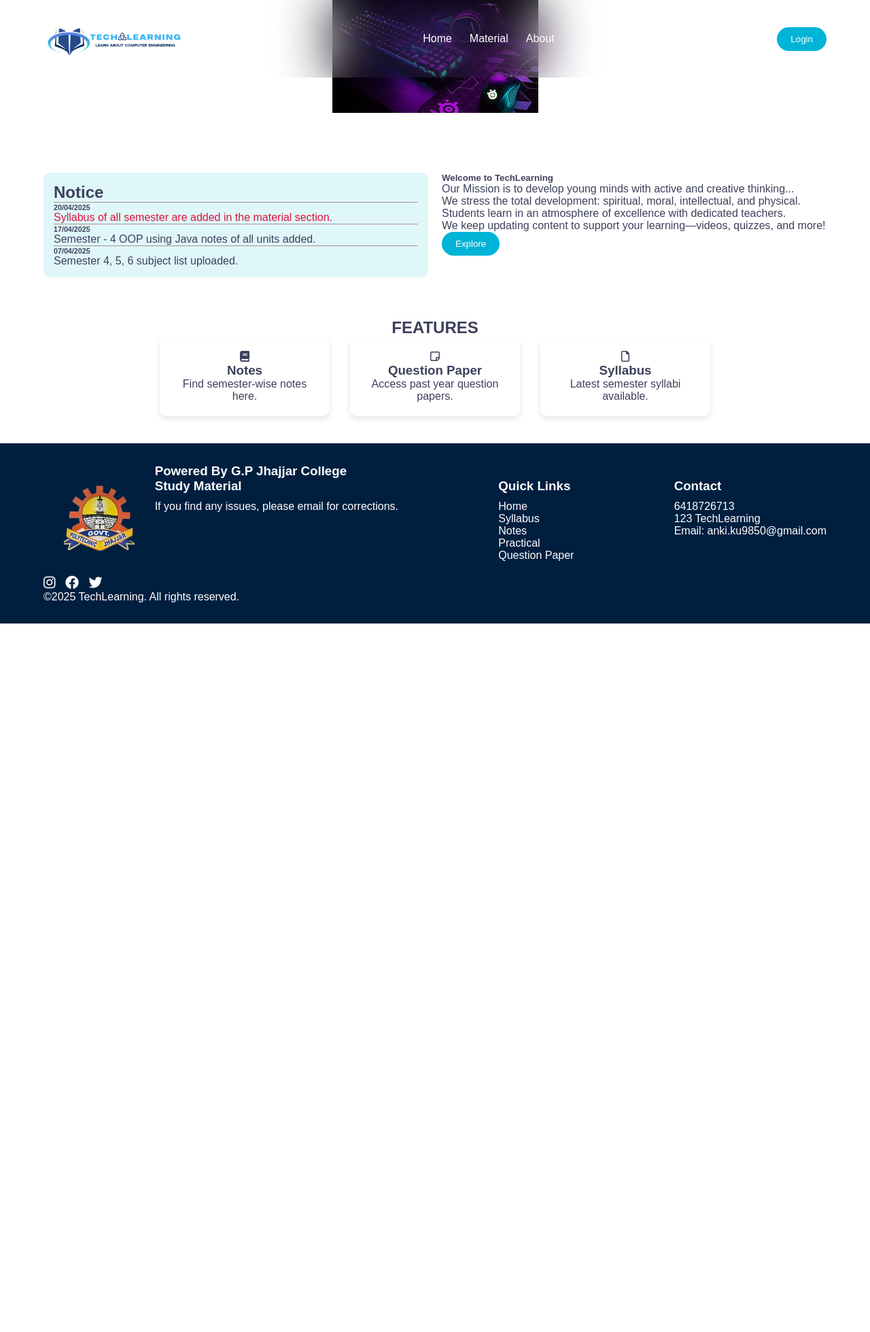
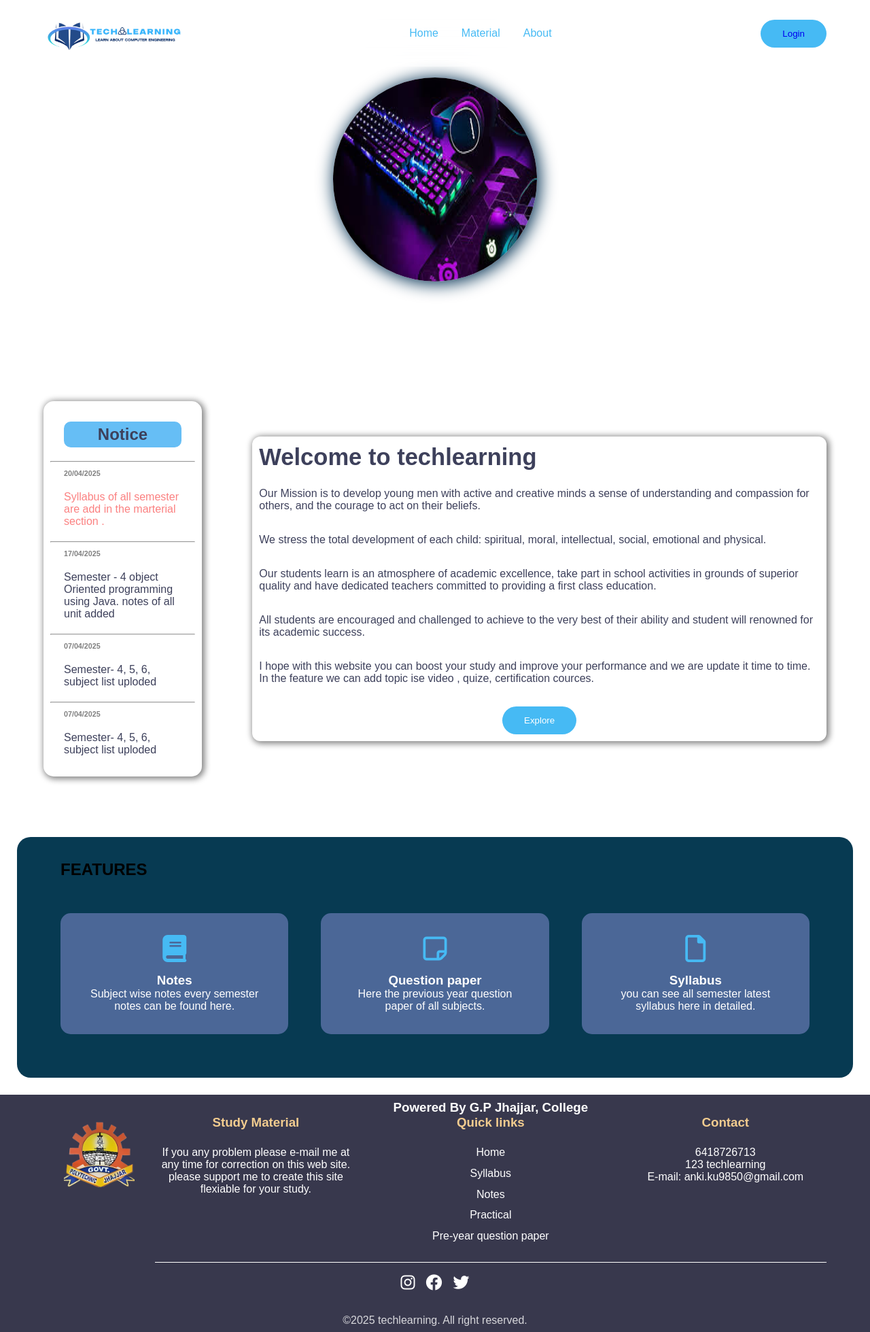
Before and after one commit to animehoodie/TECHLEARNING, a PHP site: page / in a window 1280 px wide. Shown: the whole page at 68% size. Before the commit the page ends 917 px from the top, so only its background shows below. Run offline with PHP 8.4, Linux system fonts and the light colour scheme.

Commit message:
seven commit

```diff
--- a/index.html
+++ b/index.html
@@ -9,107 +9,121 @@
         <link rel="stylesheet" href="syll.css">
     </head>
     <body>
-     <header class="header">
-    <img class="logo" src="Images/logo.png" alt="techlearning logo">
+      <header>
+          <img class="logo" src="Images/logo.png" alt="techlearning" aria-posinset="left" sizes="60px">
           <nav class="nav-links">
               <a href="index.html">Home</a>
               <a href="material.html">Material</a>
+              <!--<a href="question.html">Question</a>-->
               <a href="about.html">About</a>
           </nav>
-    <button class="cta-btn"><a href="login.html">Login</a></button>
-    <div class="menu-toggle"><i class="fas fa-bars"></i></div>
+          <button class="cta-btn"><a href="login.html" style="text-decoration: none;">Login</a></button>
       </header>
-
+      <!--hero section-->
       <div class="slideshow-container">
-    <div class="mySlides"><img src="Images/hero-image1.png" alt=""></div>
-    <div class="mySlides"><img src="Images/hero-image2.png" alt=""></div>
-    <div class="mySlides"><img src="Images/hero-image3.png" alt=""></div>
-    <div class="mySlides"><img src="Images/hero-image4.png" alt=""></div>
-    <div class="mySlides"><img src="Images/hero-image.png" alt=""></div>
+          <div class="mySlides fade image" >
+              <img src="Images/hero-image1.png" alt="">
           </div>
-
+          <div class="mySlides fade image" >
+              <img src="Images/hero-image2.png" alt="">
+          </div>
+          <div class="mySlides fade image" >
+              <img src="Images/hero-image3.png" alt="">
+          </div>
+          <div class="mySlides fade image" >
+              <img src="Images/hero-image4.png" alt="">
+          </div>
+          <div class="mySlides fade image" >
+              <img src="Images/hero-image.png" height="600px" alt="computer">
+          </div>
+      </div>
       <section class="hero">
           <div class="hero-content1">
               <div class="box-right">
-        <h2>Notice</h2>
+                  <h2 style="text-align: center; padding: 5px; margin: 20px; background-color: #66bef5; border-radius: 10px;">Notice</h2>
                   <hr>
-        <h6>20/04/2025</h6>
-        <p class="alert">Syllabus of all semester are added in the material section.</p>
+                  <h6 style="color: gray;margin-top: 10px; margin-left: 20px;">20/04/2025</h6>
+                  <p style="color: rgb(251, 129, 129); margin: 20px;">Syllabus of all semester are add in the marterial section . </p>
                   <hr>
-        <h6>17/04/2025</h6>
-        <p>Semester - 4 OOP using Java notes of all units added.</p>
+                  <h6 style="color: gray; margin-top: 10px; margin-left: 20px;">17/04/2025</h6>
+                  <p style="margin: 20px;">Semester - 4 object Oriented programming using Java. notes of all unit added</p>
                   <hr>
-        <h6>07/04/2025</h6>
-        <p>Semester 4, 5, 6 subject list uploaded.</p>
+
+                  <h6 style="color: gray; margin-top: 10px; margin-left: 20px;">07/04/2025</h6>
+                  <p style="margin: 20px;">Semester- 4, 5, 6, subject list uploded</p>
+                  <hr>
+                  <h6 style="color: gray; margin-top: 10px; margin-left: 20px;">07/04/2025</h6>
+                  <p style="margin: 20px;">Semester- 4, 5, 6, subject list uploded</p>
               </div>
           </div>
+          <div class="hero-content">
+              <h5>Welcome to techlearning</h5>
+              <p> Our Mission is to develop young men with active and creative minds a sense of understanding and compassion for others, and the courage to act on their beliefs.</p>
+              <p>We stress the total development of each child: spiritual, moral, intellectual, social, emotional and physical.</p>
+              <p>Our students learn is an atmosphere of academic excellence, take part in school activities in grounds of superior quality and have dedicated teachers committed to providing a first class education.</p>
+              <p>All students are encouraged and challenged to achieve to the very best of their ability and student will renowned for its academic success.</p>
+              <p>I hope with this website you can boost your study and improve your performance and we are update it time to time. In the feature we can add topic ise video , quize, certification cources.</p>
+              <center><button class="cta-btn">Explore</button></center>
+          </div>
 
-    <div class="hero-content">
-      <h5>Welcome to TechLearning</h5>
-      <p>Our Mission is to develop young minds with active and creative thinking...</p>
-      <p>We stress the total development: spiritual, moral, intellectual, and physical.</p>
-      <p>Students learn in an atmosphere of excellence with dedicated teachers.</p>
-      <p>We keep updating content to support your learning—videos, quizzes, and more!</p>
-      <button class="cta-btn">Explore</button>
-    </div>
       </section>
-
+      <!--Features Section-->
       <section class="features" id="features">
-    <h1>FEATURES</h1>
+          <h1 style="color: black; margin-bottom: 50px; margin-top: -30px;">FEATURES</h1>
           <div class="features-grid">
               <div class="feature-card">
                   <i class="fa-solid fa-book"></i>
                   <h3>Notes</h3>
-        <p>Find semester-wise notes here.</p>
+                  <p>Subject wise notes every semester notes can be found here.</p>
               </div>
               <div class="feature-card">
                   <i class="fa-regular fa-note-sticky"></i>
-        <h3>Question Paper</h3>
-        <p>Access past year question papers.</p>
+                  <h3>Question paper</h3>
+                  <p>Here the previous year question paper of all subjects.</p>
               </div>
               <div class="feature-card">
                   <i class="fa-regular fa-file"></i>
                   <h3>Syllabus</h3>
-        <p>Latest semester syllabi available.</p>
+                  <p>you can see all semester latest syllabus here in detailed.</p>
               </div>
           </div>
       </section>
-
+      <!--link to js file-->
+      <script src="slid.js"></script>
       <footer class="footer">
-    <img class="co" src="Images/download.png" alt="College Logo">
-    <h3>Powered By G.P Jhajjar College</h3>
+          <img class="co" src="Images/download.png" alt="College Logo" aria-posinset="left" sizes="60px">
+          <h3>Powered By G.P Jhajjar, College</h3>
           <div class="footer-content">
               <div class="footer-col">
-        <h3>Study Material</h3>
-        <p>If you find any issues, please email for corrections.</p>
+                  <h3> Study Material</h3>
+                  <p> If you any problem please e-mail me at any time for correction on this web site. please support me to create this site flexiable for your study.
+                  </p>
               </div>
               <div class="footer-col">
-        <h3>Quick Links</h3>
+                  <h3>Quick links</h3>
                   <ul>
                       <li><a href="index.html">Home</a></li>
                       <li><a href="syllabus.html">Syllabus</a></li>
                       <li><a href="notes.html">Notes</a></li>
                       <li><a href="practical.html">Practical</a></li>
-          <li><a href="question.html">Question Paper</a></li>
+                      <li><a href="question.html">Pre-year question paper</a></li>
                   </ul>
               </div>
               <div class="footer-col">
                   <h3>Contact</h3>
                   <p>6418726713</p>
-        <p>123 TechLearning</p>
-        <p>Email: anki.ku9850@gmail.com</p>
+                  <p>123 techlearning</p>
+                  <p>E-mail: anki.ku9850@gmail.com</p>
               </div>
           </div>
           <div class="social-links">
-      <a href="#"><i class="fab fa-instagram"></i></a>
-      <a href="#"><i class="fab fa-facebook"></i></a>
-      <a href="#"><i class="fab fa-twitter"></i></a>
+              <a href=""><i class="fab fa-instagram"></i></a>
+              <a href=""><i class="fa-brands fa-facebook"></i></a>
+              <a href=""><i class="fab fa-twitter"></i></a>
           </div>
           <div class="copyright">
-      &copy;2025 TechLearning. All rights reserved.
+              &copy;2025 techlearning. All right reserved.
           </div>
       </footer>
-
-  <script src="slid.js"></script>
   </body>
 </html>
--- a/style.css
+++ b/style.css
@@ -16,15 +16,16 @@
 body{
 background-color: white;
 color: var(--charcoal);
-
+  /*overflow: hidden;*/
 }
 /* modern header */
 header{
   position:fixed;
   top:0;
   width: 100%;
-    padding: 1.5rem 5%;
-    /*background-color: #ddd;*/
+  padding: 1rem 5%;
+   /*background-image:url('Images/image.png') ;
+ background-color: #4b6797;*/
   backdrop-filter: blur(40px);
   z-index: 1000;
   display: flex;
@@ -33,131 +34,209 @@ header{
   box-shadow: gray;
 }
 
-.logo {
+.logo{
 width: 20%;
 }
 
-.nav-links {
+.nav-links{
   display: flex;
-  gap: 1rem;
+  gap: 1.5rem;
 }
 
 .nav-links a {
+  text-decoration: none;
+  color: rgba(70, 186, 244);
+  font-weight: 500;
+  transition: color 0.3s;
+  padding: 5px;
+}
+
+.nav-links a:hover{
+background-color: rgba(70, 186, 244);
+border-radius: 10px;
 color: white;
-  text-decoration: none;
-  font-weight: 500;
-  transition: color;
-  padding: 5px
 
 }
 
-.nav-link a:hover{
-  background-color: rgba(70, 186, 244);
-  border-radius: 10px;
-  color:white;
+.cta-btn{
+  background: rgba(70, 186, 244);
+  color: white;
+  padding: 0.8rem 2rem;
+  border-radius: 30px;
+  border: none;
+  cursor: pointer;
+  transition: transform 0.3s;
 }
 
-.cta-btn {
-  background-color: #00b4d8;
-  border: none;
-  padding: 10px 20px;
-  border-radius: 20px;
-  color: white;
-  cursor: pointer;
+.cta-btn:hover{
+  /*transform: translateY(-2px);*/
+  background-color: transparent;
+  color: #0fbcf9;
+  border: 1px solid #0fbcf9;
 }
 
-.cta-btn a {
-  color: white;
-  text-decoration: none;
+/*hero section*/
+.hero{
+  min-height: 50vh;
+  padding: 12rem 5% 4rem;
+  display: grid;
+  grid-template-columns: 1fr 2.9fr;
+  align-items: center;
+  justify-content: center;
+  gap: 1rem;
+
 }
 
-.menu-toggle {
-  display: none;
-  color: white;
-  font-size: 24px;
-  cursor: pointer;
+.hero-content{
+  max-width: 1000%;
+  box-shadow: 2px 1.5px 10px 2px gray;
+  border-radius: 12px;
+  padding: 10px;
 }
 
-.slideshow-container img {
-  width: 100%;
-  height: auto;
+
+.hero h5{
+  font-size: clamp(2rem, 2.7vw, 3rem);
+  line-height: 1.2;
+  margin-bottom: 1.5rem;
+  color: var(--charcoal);
 }
 
-.hero {
-  display: flex;
-  flex-wrap: wrap;
-  padding: 20px 5%;
-  gap: 20px;
+.hero p{
+font-size: 1rem;
+margin-bottom: 2rem;
+color:var(--charcoal);
 }
 
-.hero-content1, .hero-content {
-  flex: 1 1 300px;
+/*.hero-image{
+position: relative;
 }
 
-.box-right {
-  background-color: #e0f7fa;
-  padding: 15px;
-  border-radius: 10px;
+.hero img{
+width: 550px;
+height: 520px;
+border-radius: 50%;
+
 }
 
-.alert {
-  color: crimson;
-}
+.hero-image:hover{
+transform: scale(1.05);
+}*/
 
-.features {
-  text-align: center;
-  padding: 40px 5%;
+/*features degins*/
+.features{
+padding: 4rem 5%;
+background-color:#073a52;
+color: white;
+border-radius: 20px;
+margin: 25px;
 }
 
 .features-grid {
-  display: flex;
-  flex-wrap: wrap;
-  gap: 30px;
-  justify-content: center;
+display: grid;
+grid-template-columns: repeat(auto-fit, minmax(250px, 1fr));
+gap: 3rem;
+text-align: center;
 }
 
-.feature-card {
-  background: white;
-  padding: 20px;
-  border-radius: 10px;
-  width: 250px;
-  box-shadow: 0 4px 8px rgba(0,0,0,0.1);
+.feature-card{
+padding: 2rem;
+/*background-color: rgba(255, 255, 255, 0.1);*/
+background-color: #4b6797;
+border-radius: 15px;
+backdrop-filter: blur(100px);
 }
 
+.feature-card i {
+font-size: 2.5rem;
+margin-bottom: 1rem;
+color: rgba(70, 186, 244);;
+}
+/*footer deegin*/
 .footer {
-  background: #001f3f;
-  color: white;
-  padding: 30px 5%;
+  background-color: rgb(56, 56, 77);
+  color:white;
+  padding: 0.5rem 5%;
+  text-align: center;
 }
 
-.footer-content {
-  display: flex;
-  flex-wrap: wrap;
-  gap: 30px;
-  justify-content: space-between;
+.footer-content{
+  display: grid;
+  grid-template-columns: repeat(auto-fit, minmax(200px, 1fr));
+  gap: 3rem;
+  border-bottom: 1px solid rgba(255, 255, 255);
+  padding-bottom: 1rem;
 }
 
-.footer-col h3 {
-  margin-bottom: 10px;
+.footer-col h3{
+  color: var(--mustard);
+  margin-bottom: 1.5rem ;
 }
 
-.footer-col ul {
+.footer-col ul{
   list-style: none;
 }
 
-.footer-col ul li a {
-  text-decoration: none;
-  color: white;
+.footer-col li {
+  margin-bottom: 0.8rem;
+
 }
 
-.social-links {
-  margin-top: 20px;
+.footer-col a {
+  color:white;
+  text-decoration:none;
+  transition: color 0.3s;
+}
+
+.footer-col a:hover {
+  color: #73e4ef;;
+}
+
+.social-links{
+  color: white;
+  display: flex;
+  gap: 1rem;
+  justify-content: center;
+  margin-top: 1rem;
 }
 
 .social-links a {
-  margin-right: 10px;
   color: white;
-  font-size: 20px;
+  font-size: 1.5rem;
+  transition: color 0.3s;
+}
+
+.social-links a:hover{
+  color:#0a4146;;
+}
+
+.copyright {
+  margin-top: 2rem;
+  opacity: 0.8;
+}
+
+/* resposive Desgin*/
+@media (max-width: 768px){
+  .hero{ grid-template-columns: 1fr;
+    text-align: center;
+    padding-top: 6rem;
+  }
+
+  .hero-image {
+    order: -1;
+  }
+
+  .about {
+    grid-template-columns: 1fr;
+    text-align: center;
+  }
+  .nav-link {
+    display: none;
+  }
+
+  .menu-filters{
+    flex-wrap: wrap;
+  }
 }
 .co{
   height: 75%;
@@ -166,19 +245,13 @@ header{
   float: left;
 }
 
-@media (max-width: 768px) {
-  .nav-links {
-    display: none;
-    flex-direction: column;
-    width: 100%;
-    background: #0077b6;
+.box-right{
+  align-items: center;
+  padding: 10px;
+  box-shadow: 2px 1.5px 10px 2px gray;
+  border-radius: 15px;
+  background-color: #fff;
+  width: 80% ;
+
+
 }
-
-  .menu-toggle {
-    display: block;
-  }
-
-  .nav-links.show {
-    display: flex;
-  }
-}
```
Lines whose indentation alone changed are shown as unchanged.
